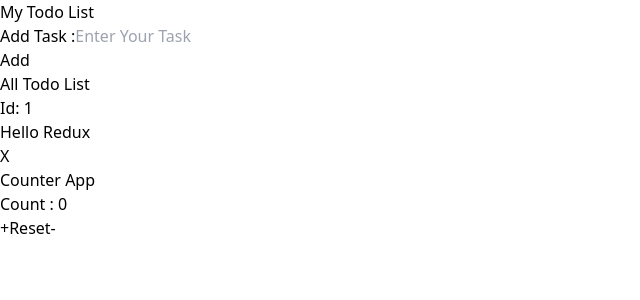
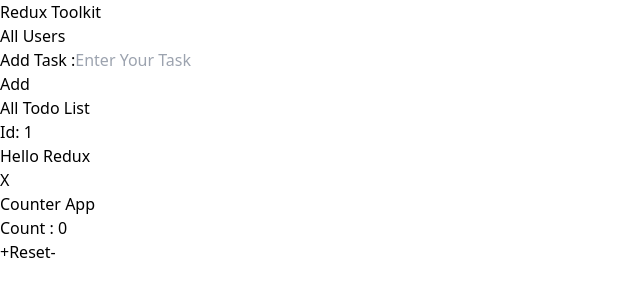
Before and after one commit to tonmoy3673/redux-todo, a React (Vite) app: page / in a window 1280 px wide. Shown: the top 300 px of the page, without its empty margins (0-640 px from the left). Built offline with nearby package versions, Linux system fonts and the light colour scheme.

Commit message:
:tada: create users page

```diff
--- a/src/App.jsx
+++ b/src/App.jsx
@@ -2,6 +2,7 @@
 import AddTodo from "./Component/Pages/AddTodo"
 import Counter from "./Component/Pages/Counter"
 import TodoList from "./Component/Pages/TodoList"
+import Users from "./Component/Pages/Users"
 
 
 function App() {
@@ -10,6 +11,7 @@
   return (
     <>
     <Home/>
+    <Users/>
     <AddTodo/>
     <TodoList/>
     <Counter/>
--- a/src/Component/Home/Home.jsx
+++ b/src/Component/Home/Home.jsx
@@ -2,7 +2,7 @@
   return (
     <div className="py-10">
       <h2 className="text-gray-600 font-semibold text-3xl text-center ">
-        My Todo List
+       Redux Toolkit
       </h2>
     </div>
   )
--- /dev/null
+++ b/src/Component/Pages/Users.jsx
@@ -0,0 +1,9 @@
+const Users =()=>{
+    return (
+        <div className="py-6 ">
+            <h2 className="text-center text-xl text-gray-600 font-semibold">All Users</h2>
+        </div>
+    )
+};
+
+export default Users;
```
